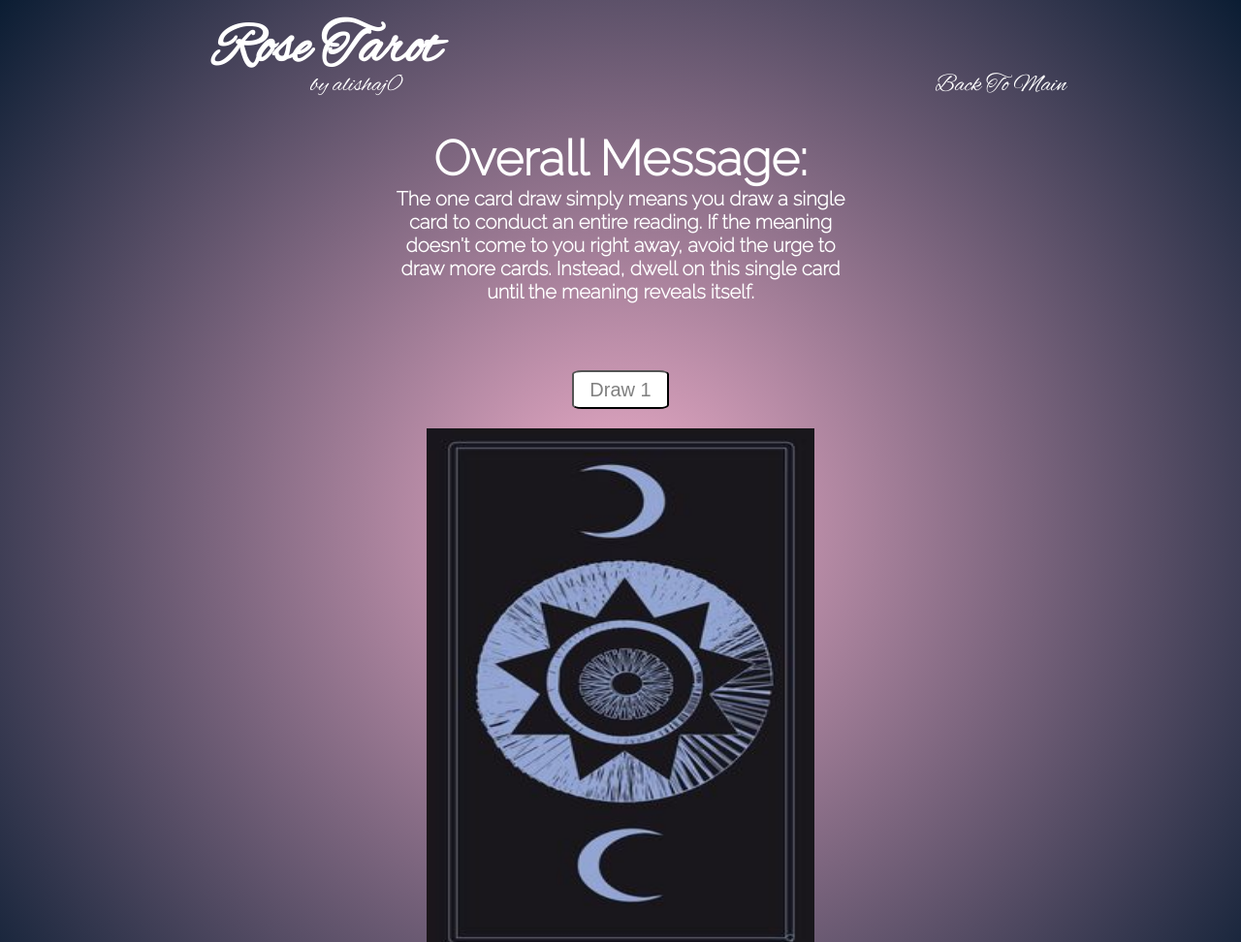
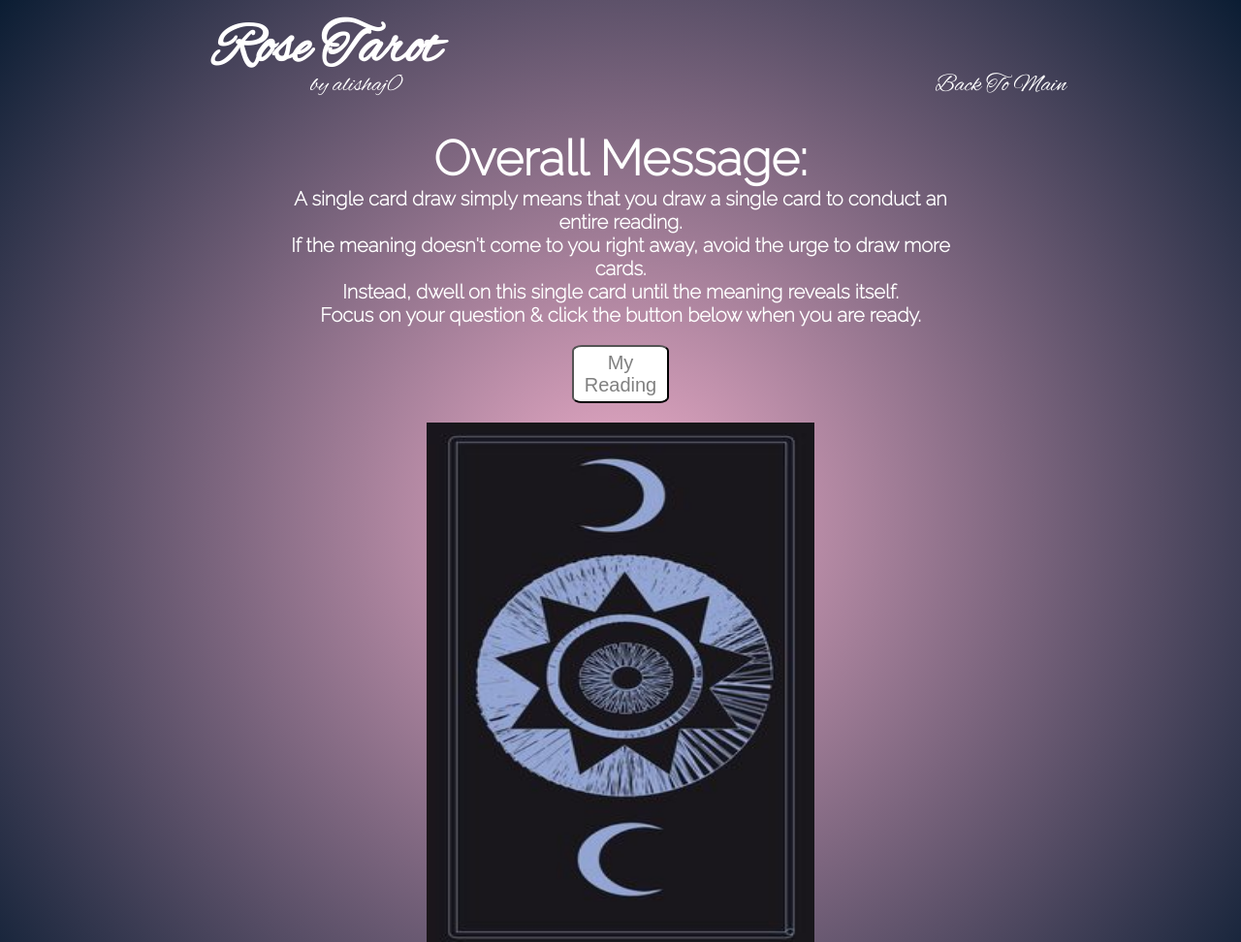
Before and after one commit to alishaj0/Capstone_TarotAppWithJS, a plain HTML site: page oneCardDraw.html in a window 1280 px wide. Shown: the top 972 px of the page at 97% size. Drawn offline with nearby package versions, Linux system fonts and the light colour scheme.

Commit message:
Change to button and paragraph on oneCardDraw.html and styling in css file.

```diff
--- a/oneCardDraw.html
+++ b/oneCardDraw.html
@@ -23,12 +23,13 @@
         <div class="Card">
             <h1>Overall Message: <br>
 
-                <p class="blurb">The one card draw simply means you draw a single card to conduct an entire reading. If the meaning
-                    doesn't come to you right away, avoid the urge to draw more cards. Instead, dwell on this single
-                    card until the meaning reveals itself. </p>
+                <p class="blurb">A single card draw simply means that you draw a single card to conduct an entire reading. <br>If the meaning
+                    doesn't come to you right away, avoid the urge to draw more cards. <br>Instead, dwell on this single
+                    card until the meaning reveals itself.
+                    <br>Focus on your question & click the button below when you are ready.</p>
             </h1>
             <br>
-            <button class="drawOneBtn">Draw 1</button>
+            <button class="drawOneBtn">My Reading</button>
 
             <div class="Card-Info">
                 <div id="img"></div>
--- a/styles/oneCardDraw.css
+++ b/styles/oneCardDraw.css
@@ -78,19 +78,21 @@ body {
 
 .Card h1 {
     padding-top: 30px;
-    padding-bottom: 20px;
+    /* padding-bottom: 20px; */
     font-size: 50px;
-    margin-bottom: 30px;
+    /* margin-bottom: 30px; */
 }
 
 .Card h1 > p {
-    margin: 0 400px;
+    margin: 0 300px;
     font-size: 20px;
+    padding-bottom: 0;
+    margin-bottom: 0;
 }
 
 .drawOneBtn {
     width: 100px;
-    height: 40px;
+    height: 60px;
     font-size: 20px;
     border-radius: 10%;
     text-decoration: none;
```
